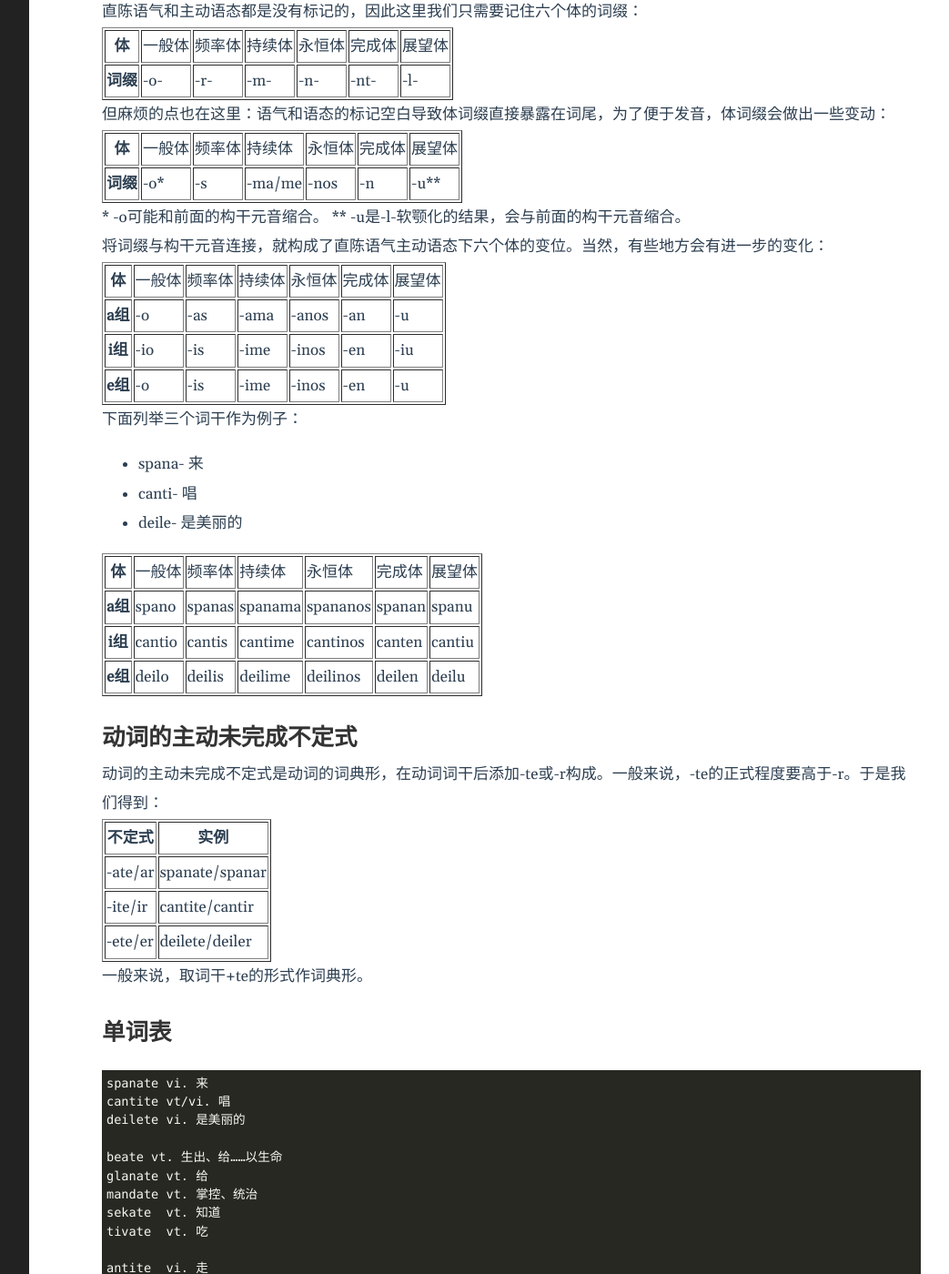
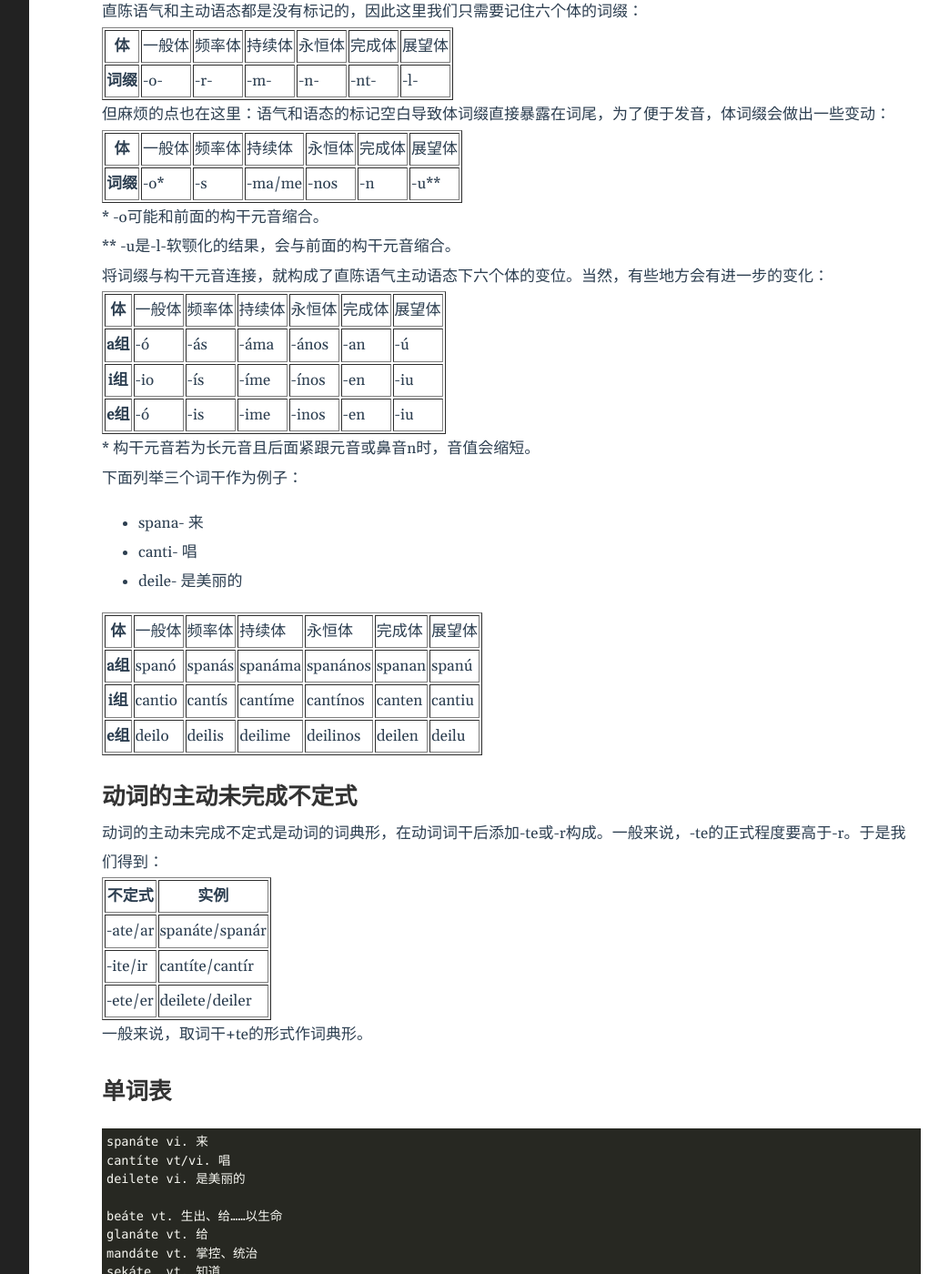
Before and after one commit to WenNianshuo/WenNianshuo.github.io, a Jekyll site: the page built from _posts/2022-01-13-3. 动词的语法范畴和变位机制.md, in a window 1280 px wide and 1400 px high, scrolled down 1302 px. Shown: the whole window at 91% size, without its empty margins (188-1231 px from the left). Built offline with Jekyll 4.4.1, drawn with Linux system fonts in a browser that asks for light colours; some of the changed text lies outside the part shown.

Commit message:
Update 2022-01-13-3. 动词的语法范畴和变位机制.md

````diff
--- a/_posts/2022-01-13-3. 动词的语法范畴和变位机制.md
+++ b/_posts/2022-01-13-3. 动词的语法范畴和变位机制.md
@@ -29,7 +29,7 @@ tags:
 
 动词的一般结构为“词干+体词缀+语气中缀+语态后缀”，不过需要注意的是，四个部分之间往往缩合。
 
-词干往往由一个元音结尾，我们将这个元音称为**构干元音**。根据构干元音的不同，可以将其分为a组动词、i组动词、e组动词，即以a/i/e为构干元音的动词。其中从词源来看，前两组一般为**原生**动词，是由动词性词根直接派生而来；e组一般为派生动词，是由非动词性词干直接添加e，或由动词性词干添加特殊词缀构造，或由外来语动词改造而来。
+词干往往由一个元音结尾，我们将这个元音称为**构干元音**。根据构干元音的不同，可以将其分为a组动词、i组动词、e组动词，即以á/í/e为构干元音的动词。其中从词源来看，前两组一般为**原生**动词，是由动词性词根直接派生而来；e组一般为派生动词，是由非动词性词干直接添加e，或由动词性词干添加特殊词缀构造，或由外来语动词改造而来。
 
 ## 动词的直陈语气主动语态下的变位
 
@@ -98,6 +98,7 @@ tags:
 </table>
 
 \* -o可能和前面的构干元音缩合。
+
 \*\* -u是-l-软颚化的结果，会与前面的构干元音缩合。
 
 将词缀与构干元音连接，就构成了直陈语气主动语态下六个体的变位。当然，有些地方会有进一步的变化：
@@ -114,32 +115,34 @@ tags:
   </tr>
   <tr>
     <th>a组</th>
-    <td>-o</td>
-    <td>-as</td>
-    <td>-ama</td>
-    <td>-anos</td>
+    <td>-ó</td>
+    <td>-ás</td>
+    <td>-áma</td>
+    <td>-ános</td>
     <td>-an</td>
-    <td>-u</td>
+    <td>-ú</td>
   </tr>
   <tr>
     <th>i组</th>
     <td>-io</td>
+    <td>-ís</td>
+    <td>-íme</td>
+    <td>-ínos</td>
+    <td>-en</td>
+    <td>-iu</td>
+  </tr>
+  <tr>
+    <th>e组</th>
+    <td>-ó</td>
     <td>-is</td>
     <td>-ime</td>
     <td>-inos</td>
     <td>-en</td>
     <td>-iu</td>
   </tr>
-  <tr>
-    <th>e组</th>
-    <td>-o</td>
-    <td>-is</td>
-    <td>-ime</td>
-    <td>-inos</td>
-    <td>-en</td>
-    <td>-u</td>
-  </tr>
 </table>
+
+\* 构干元音若为长元音且后面紧跟元音或鼻音n时，音值会缩短。
 
 下面列举三个词干作为例子：
 
@@ -161,19 +164,19 @@ tags:
   </tr>
   <tr>
     <th>a组</th>
-    <td>spano</td>
-    <td>spanas</td>
-    <td>spanama</td>
-    <td>spananos</td>
+    <td>spanó</td>
+    <td>spanás</td>
+    <td>spanáma</td>
+    <td>spanános</td>
     <td>spanan</td>
-    <td>spanu</td>
+    <td>spanú</td>
   </tr>
   <tr>
     <th>i组</th>
     <td>cantio</td>
-    <td>cantis</td>
-    <td>cantime</td>
-    <td>cantinos</td>
+    <td>cantís</td>
+    <td>cantíme</td>
+    <td>cantínos</td>
     <td>canten</td>
     <td>cantiu</td>
   </tr>
@@ -199,11 +202,11 @@ tags:
   </tr>
   <tr>
     <td>-ate/ar</td>
-    <td>spanate/spanar</td>
+    <td>spanáte/spanár</td>
   </tr>
   <tr>
     <td>-ite/ir</td>
-    <td>cantite/cantir</td>
+    <td>cantíte/cantír</td>
   </tr>
   <tr>
     <td>-ete/er</td>
@@ -216,20 +219,20 @@ tags:
 ## 单词表
 
 ```
-spanate	vi. 来
-cantite	vt/vi. 唱
+spanáte	vi. 来
+cantíte	vt/vi. 唱
 deilete	vi. 是美丽的
 
-beate vt. 生出、给……以生命
-glanate vt. 给
-mandate vt. 掌控、统治
-sekate	vt. 知道
-tivate	vt. 吃
+beáte vt. 生出、给……以生命
+glanáte vt. 给
+mandáte vt. 掌控、统治
+sekáte	vt. 知道
+tiváte	vt. 吃
 
-antite	vi. 走
-damite	vt/vi. 停止
-hlite	vi. 流动
-poncite	vi. 打
+antíte	vi. 走
+damíte	vt/vi. 停止
+hlíte	vi. 流动
+poncíte	vi. 打
 
-deilinete	vt. 美化
+deilínete	vt. 美化
 ```
````
